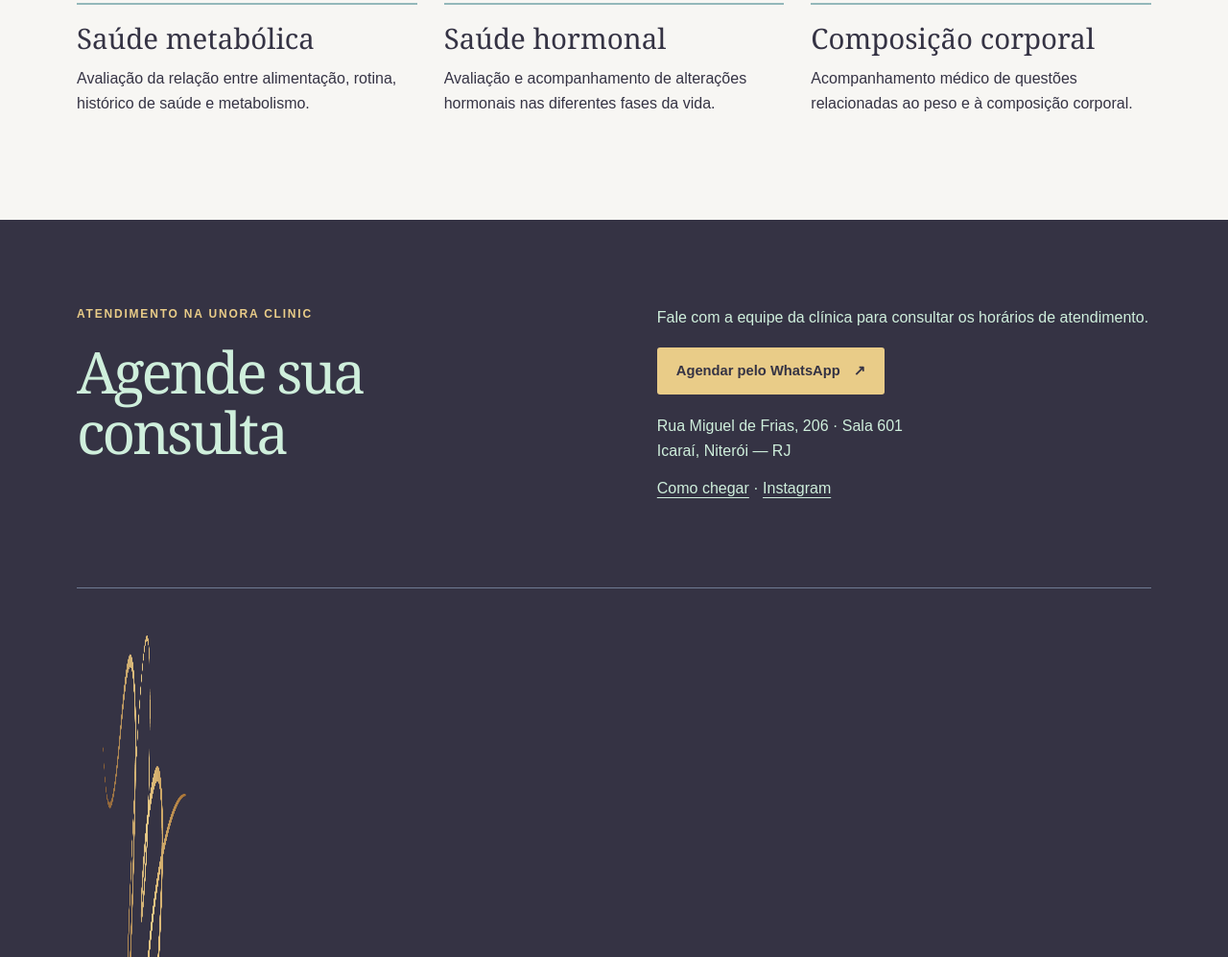
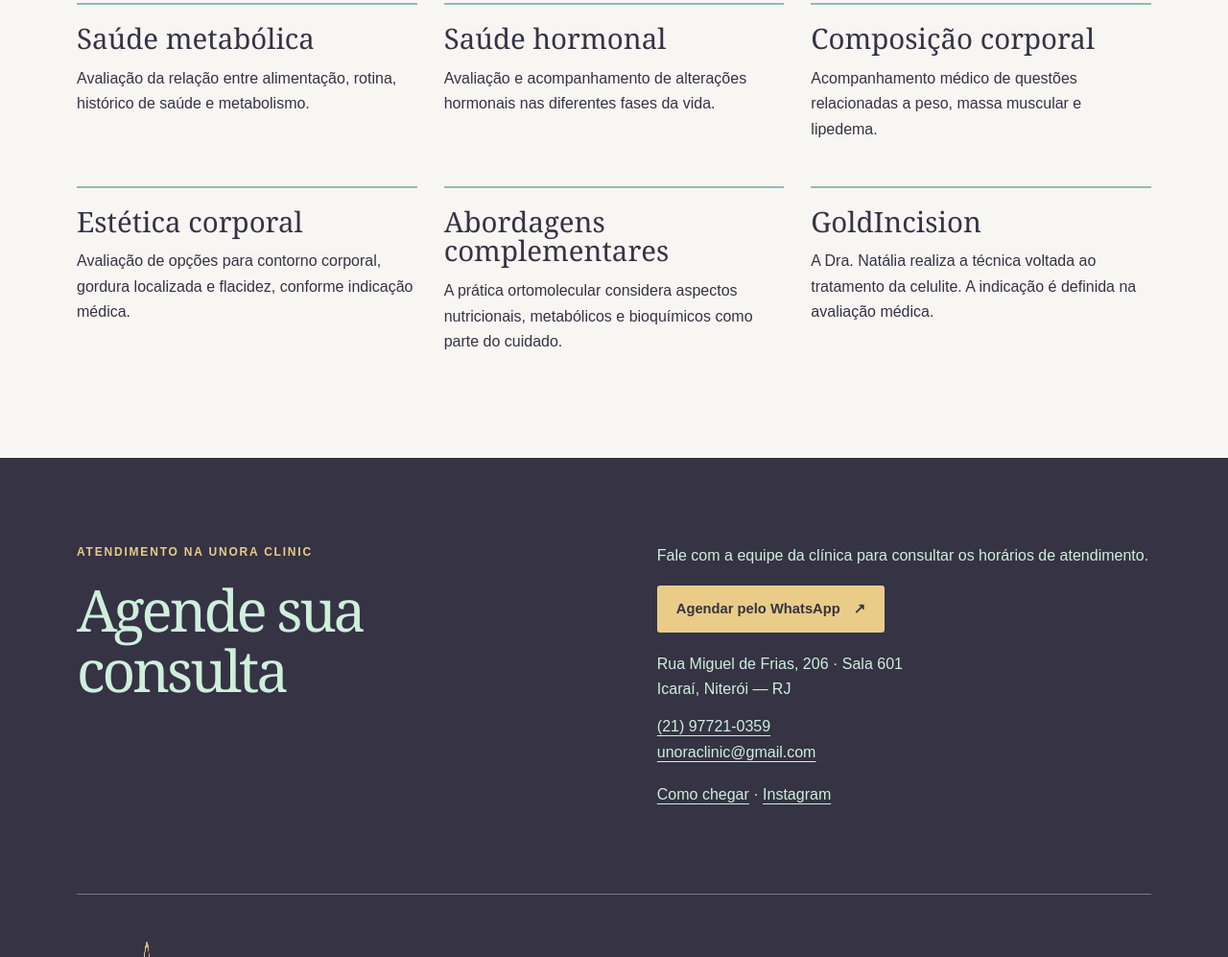
Before and after one commit to AlanneDias/Natalia-Bandeira, a plain HTML site: page index.html in a window 1280 px wide. Shown: the part 2089-3086 px from the top of the page at 96% size. Drawn offline with Linux system fonts and the light colour scheme.

Commit message:
Completa áreas de atuação e contatos da clínica

```diff
--- a/index.html
+++ b/index.html
@@ -90,13 +90,17 @@ footer p{margin:0;font-size:.82rem}
 <div class="areas">
 <article><h3>Saúde metabólica</h3><p>Avaliação da relação entre alimentação, rotina, histórico de saúde e metabolismo.</p></article>
 <article><h3>Saúde hormonal</h3><p>Avaliação e acompanhamento de alterações hormonais nas diferentes fases da vida.</p></article>
-<article><h3>Composição corporal</h3><p>Acompanhamento médico de questões relacionadas ao peso e à composição corporal.</p></article>
+<article><h3>Composição corporal</h3><p>Acompanhamento médico de questões relacionadas a peso, massa muscular e lipedema.</p></article>
+<article><h3>Estética corporal</h3><p>Avaliação de opções para contorno corporal, gordura localizada e flacidez, conforme indicação médica.</p></article>
+<article><h3>Abordagens complementares</h3><p>A prática ortomolecular considera aspectos nutricionais, metabólicos e bioquímicos como parte do cuidado.</p></article>
+<article><h3>GoldIncision</h3><p>A Dra. Natália realiza a técnica voltada ao tratamento da celulite. A indicação é definida na avaliação médica.</p></article>
 </div></section>
 <section class="contact" id="agendamento"><div class="wrap">
 <div><p class="label">Atendimento na Unora Clinic</p><h2>Agende sua consulta</h2></div>
 <div><p>Fale com a equipe da clínica para consultar os horários de atendimento.</p>
 <a class="button" href="https://wa.me/5521977210359?text=Ol%C3%A1%21%20Gostaria%20de%20agendar%20uma%20consulta%20com%20a%20Dra.%20Nat%C3%A1lia%20Bandeira.">Agendar pelo WhatsApp <span aria-hidden="true">↗</span></a>
 <address>Rua Miguel de Frias, 206 · Sala 601<br>Icaraí, Niterói — RJ</address>
+<p><a href="tel:+5521977210359">(21) 97721-0359</a><br><a href="mailto:unoraclinic@gmail.com">unoraclinic@gmail.com</a></p>
 <a href="https://share.google/CITvTfryOmpvesD7T">Como chegar</a> · <a href="https://www.instagram.com/dranataliabandeira/">Instagram</a>
 </div></div></section>
 </main>
```
